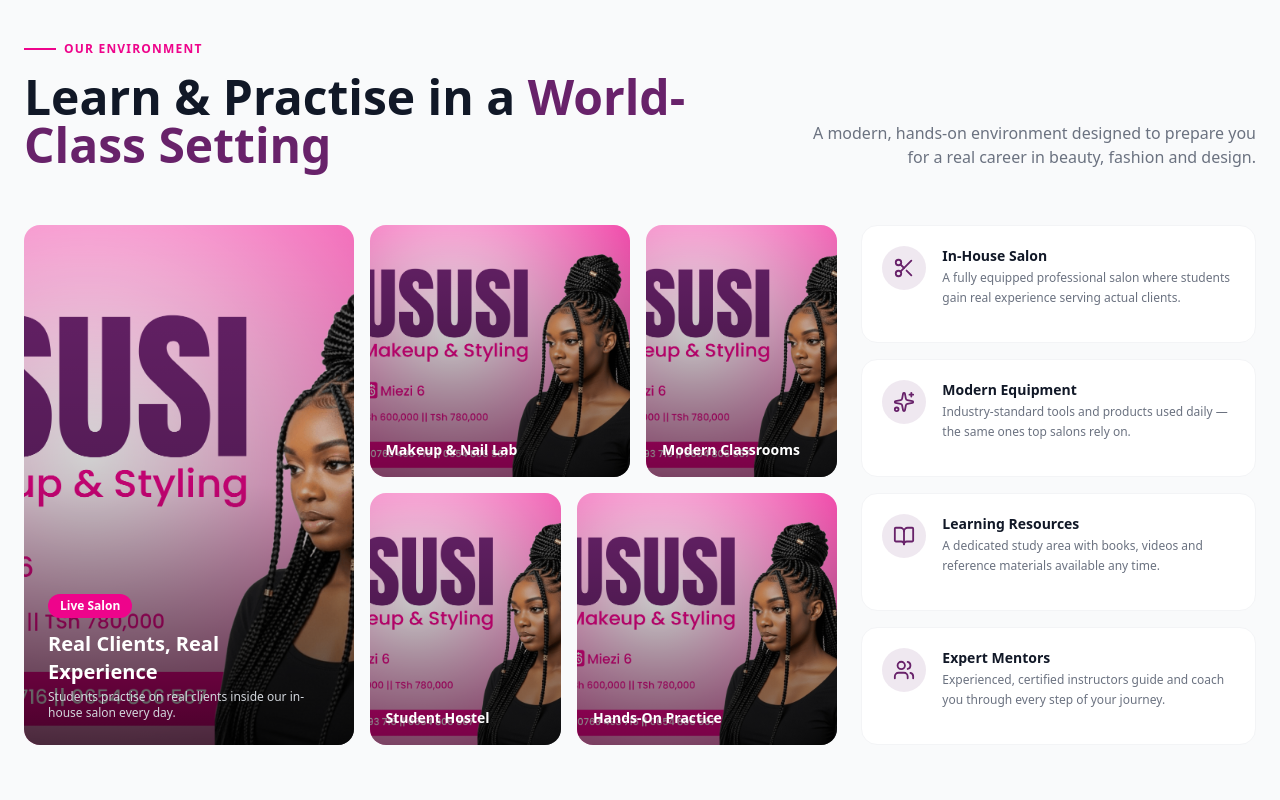
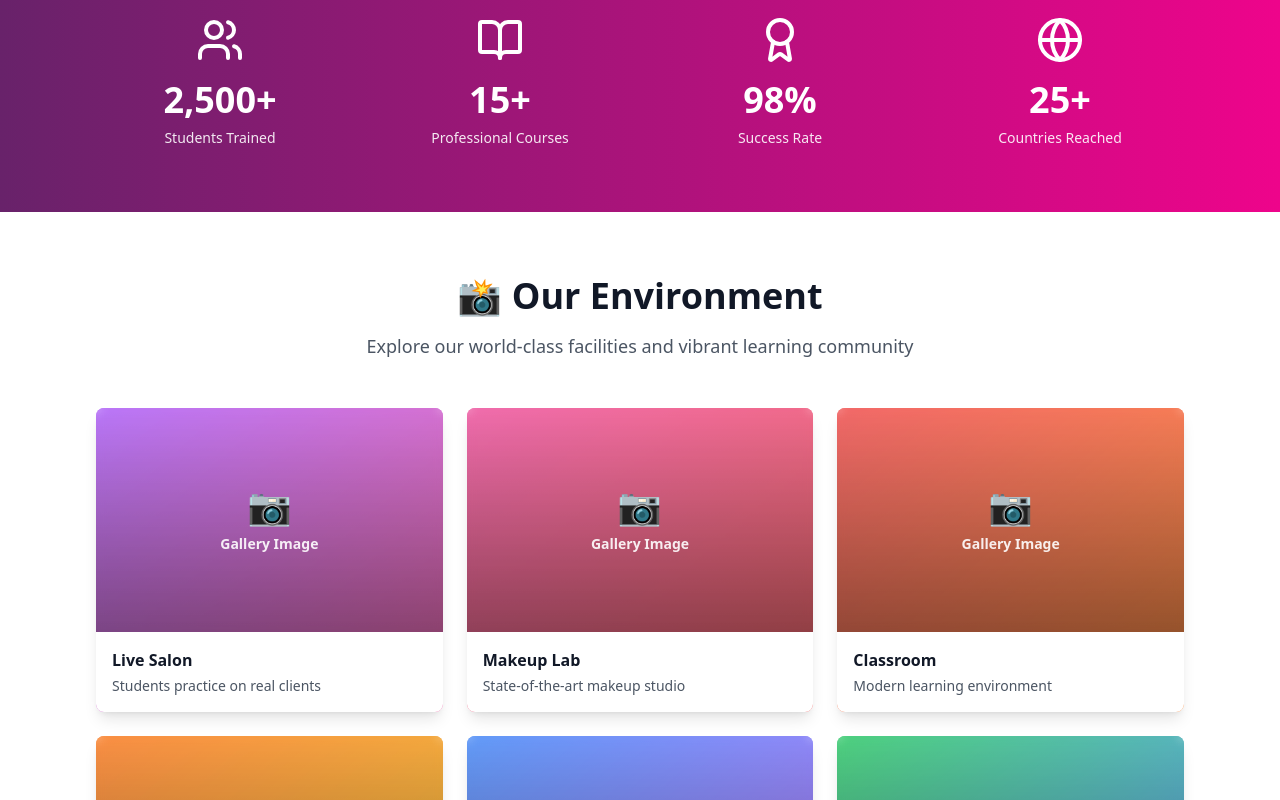
Before and after one commit to msetitech/lisacollege, a React app in the folder frontend/: page / in a window 1280 px wide. Shown: the part 2900-3700 px from the top of the page. Built offline with nearby package versions, Linux system fonts and the light colour scheme; the HTML template or start-up script is replaced by a standard one.

Commit message:
fixingthe other

```diff
--- /dev/null
+++ b/frontend/src/components/Sections/Contact.jsx
@@ -0,0 +1,108 @@
+import { useTranslation } from "react-i18next";
+import { Phone, Mail, MapPin, Clock } from "lucide-react";
+
+export default function Contact() {
+	useTranslation();
+
+	const contactInfo = [
+		{
+			icon: MapPin,
+			title_en: "Address",
+			title_sw: "Anwani",
+			details: ["123 Fashion Street", "Dar es Salaam, Tanzania"],
+		},
+		{
+			icon: Phone,
+			title_en: "Phone",
+			title_sw: "Simu",
+			details: ["+255 (22) 123-4567", "+255 (67) 123-4567"],
+		},
+		{
+			icon: Mail,
+			title_en: "Email",
+			title_sw: "Barua Pepe",
+			details: ["info@lisacollege.com", "admissions@lisacollege.com"],
+		},
+		{
+			icon: Clock,
+			title_en: "Hours",
+			title_sw: "Wakat wa Kufungua",
+			details: ["Mon - Fri: 8am - 5pm", "Sat: 9am - 2pm"],
+		},
+	];
+
+	return (
+		<section className="py-16 bg-gray-50">
+			<div className="max-w-6xl mx-auto px-4 sm:px-6 lg:px-8">
+				{/* Header */}
+				<div className="text-center mb-12">
+					<h2 className="text-3xl md:text-4xl font-bold text-gray-900 mb-4">
+						📞 Get in Touch
+					</h2>
+					<p className="text-gray-600 text-lg max-w-2xl mx-auto">
+						Have questions? We're here to help. Contact us today!
+					</p>
+				</div>
+
+				{/* Contact Info Grid */}
+				<div className="grid grid-cols-1 md:grid-cols-2 lg:grid-cols-4 gap-6 mb-12">
+					{contactInfo.map((info, idx) => {
+						const Icon = info.icon;
+						return (
+							<div
+								key={idx}
+								className="bg-white rounded-lg p-6 shadow-md hover:shadow-lg transition-shadow">
+								<Icon className="w-8 h-8 text-[#EE048B] mb-4" />
+								<h3 className="font-bold text-gray-900 mb-3">
+									{info.title_en}
+								</h3>
+								<div className="space-y-1">
+									{info.details.map((detail, i) => (
+										<p key={i} className="text-gray-600 text-sm">
+											{detail}
+										</p>
+									))}
+								</div>
+							</div>
+						);
+					})}
+				</div>
+
+				{/* Contact Form */}
+				<div className="max-w-2xl mx-auto bg-white rounded-lg shadow-lg p-8">
+					<h3 className="text-2xl font-bold text-gray-900 mb-6">
+						Send us a Message
+					</h3>
+					<form className="space-y-4">
+						<div className="grid grid-cols-1 md:grid-cols-2 gap-4">
+							<input
+								type="text"
+								placeholder="Your Name"
+								className="px-4 py-2 border border-gray-300 rounded-lg focus:outline-none focus:border-[#68226A]"
+							/>
+							<input
+								type="email"
+								placeholder="Your Email"
+								className="px-4 py-2 border border-gray-300 rounded-lg focus:outline-none focus:border-[#68226A]"
+							/>
+						</div>
+						<input
+							type="text"
+							placeholder="Subject"
+							className="w-full px-4 py-2 border border-gray-300 rounded-lg focus:outline-none focus:border-[#68226A]"
+						/>
+						<textarea
+							placeholder="Your Message"
+							rows="5"
+							className="w-full px-4 py-2 border border-gray-300 rounded-lg focus:outline-none focus:border-[#68226A]"></textarea>
+						<button
+							type="submit"
+							className="w-full bg-[#EE048B] hover:bg-[#68226A] text-white font-bold py-3 rounded-lg transition-colors duration-300">
+							Send Message
+						</button>
+					</form>
+				</div>
+			</div>
+		</section>
+	);
+}
--- /dev/null
+++ b/frontend/src/components/Sections/Gallery.jsx
@@ -0,0 +1,98 @@
+import { useTranslation } from "react-i18next";
+
+export default function Gallery() {
+	const { t } = useTranslation();
+
+	const images = [
+		{
+			id: 1,
+			title_en: "Live Salon",
+			title_sw: "Saluni ya Halisi",
+			description_en: "Students practice on real clients",
+			description_sw: "Wanafunzi wanafanya kazi na wateja halisi",
+			color: "from-purple-500 to-pink-500",
+		},
+		{
+			id: 2,
+			title_en: "Makeup Lab",
+			title_sw: "Chumba cha Makeup",
+			description_en: "State-of-the-art makeup studio",
+			description_sw: "Chumba cha makeup cha kisasa",
+			color: "from-pink-500 to-red-500",
+		},
+		{
+			id: 3,
+			title_en: "Classroom",
+			title_sw: "Darasa",
+			description_en: "Modern learning environment",
+			description_sw: "Mazingira ya kujifunza ya kisasa",
+			color: "from-red-500 to-orange-500",
+		},
+		{
+			id: 4,
+			title_en: "Hostel",
+			title_sw: "Hosteli",
+			description_en: "Comfortable student accommodation",
+			description_sw: "Makazi salama kwa wanafunzi",
+			color: "from-orange-500 to-yellow-500",
+		},
+		{
+			id: 5,
+			title_en: "Event Venue",
+			title_sw: "Mahali pa Matukio",
+			description_en: "Professional showcase space",
+			description_sw: "Mahali pa kuonyesha kazi",
+			color: "from-blue-500 to-purple-500",
+		},
+		{
+			id: 6,
+			title_en: "Fashion Studio",
+			title_sw: "Studio ya Mitindo",
+			description_en: "Creative design workspace",
+			description_sw: "Mahali pa muundo wa mitindo",
+			color: "from-green-500 to-blue-500",
+		},
+	];
+
+	return (
+		<section className="py-16 bg-white">
+			<div className="max-w-6xl mx-auto px-4 sm:px-6 lg:px-8">
+				{/* Header */}
+				<div className="text-center mb-12">
+					<h2 className="text-3xl md:text-4xl font-bold text-gray-900 mb-4">
+						📸 {t("environment.label")}
+					</h2>
+					<p className="text-gray-600 text-lg max-w-2xl mx-auto">
+						Explore our world-class facilities and vibrant learning community
+					</p>
+				</div>
+
+				{/* Gallery Grid */}
+				<div className="grid grid-cols-1 md:grid-cols-2 lg:grid-cols-3 gap-6">
+					{images.map((img) => (
+						<div
+							key={img.id}
+							className={`bg-gradient-to-br ${img.color} rounded-lg overflow-hidden shadow-lg hover:shadow-xl transition-shadow duration-300 group cursor-pointer`}>
+							{/* Placeholder Image */}
+							<div className="h-48 md:h-56 bg-white/20 backdrop-blur-sm flex items-center justify-center relative overflow-hidden">
+								<div className="text-center z-10">
+									<div className="text-4xl mb-2">📷</div>
+									<p className="text-white font-semibold text-sm opacity-90">
+										Gallery Image
+									</p>
+								</div>
+								<div className="absolute inset-0 bg-gradient-to-t from-black/40 to-transparent group-hover:from-black/60 transition-all duration-300"></div>
+							</div>
+
+							{/* Content */}
+							<div className="p-4 bg-white">
+								<h3 className="font-bold text-gray-900 mb-1">{img.title_en}</h3>
+								<p className="text-gray-600 text-sm">{img.description_en}</p>
+							</div>
+						</div>
+					))}
+				</div>
+			</div>
+		</section>
+	);
+}
--- a/frontend/src/components/Sections/Programs.jsx
+++ b/frontend/src/components/Sections/Programs.jsx
@@ -10,6 +10,24 @@ export default function Programs() {
 	const [cardWidth, setCardWidth] = useState(320);
 
 	const GAP = 24; // matches gap-6 (1.5rem = 24px)
+
+	// Update card width based on screen size
+	useEffect(() => {
+		const handleResize = () => {
+			const width = window.innerWidth;
+			if (width < 640) {
+				setCardWidth(width - 48);
+			} else if (width < 1024) {
+				setCardWidth(280);
+			} else {
+				setCardWidth(320);
+			}
+		};
+
+		handleResize();
+		window.addEventListener("resize", handleResize);
+		return () => window.removeEventListener("resize", handleResize);
+	}, []);
 
 	const programs = [
 		{
--- /dev/null
+++ b/frontend/src/components/Sections/Stats.jsx
@@ -0,0 +1,63 @@
+import { useTranslation } from "react-i18next";
+import { Users, BookOpen, Globe, Award } from "lucide-react";
+
+export default function Stats() {
+	useTranslation();
+
+	const stats = [
+		{
+			icon: Users,
+			number: "2,500+",
+			label: "students",
+		},
+		{
+			icon: BookOpen,
+			number: "15+",
+			label: "courses",
+		},
+		{
+			icon: Award,
+			number: "98%",
+			label: "successRate",
+		},
+		{
+			icon: Globe,
+			number: "25+",
+			label: "countries",
+		},
+	];
+
+	const labels = {
+		students_en: "Students Trained",
+		students_sw: "Wanafunzi Walifunzwa",
+		courses_en: "Professional Courses",
+		courses_sw: "Kozi za Kitaalamu",
+		successRate_en: "Success Rate",
+		successRate_sw: "Kiwango cha Mafaniko",
+		countries_en: "Countries Reached",
+		countries_sw: "Nchi Zilizofika",
+	};
+
+	return (
+		<section className="py-16 bg-gradient-to-r from-[#68226A] to-[#EE048B]">
+			<div className="max-w-6xl mx-auto px-4 sm:px-6 lg:px-8">
+				<div className="grid grid-cols-2 md:grid-cols-4 gap-8">
+					{stats.map((stat, idx) => {
+						const Icon = stat.icon;
+						return (
+							<div key={idx} className="text-center">
+								<Icon className="w-12 h-12 text-white mx-auto mb-4" />
+								<h3 className="text-3xl md:text-4xl font-bold text-white mb-2">
+									{stat.number}
+								</h3>
+								<p className="text-white text-sm opacity-90">
+									{labels[stat.label + "_en"]}
+								</p>
+							</div>
+						);
+					})}
+				</div>
+			</div>
+		</section>
+	);
+}
--- a/frontend/src/pages/Home/index.jsx
+++ b/frontend/src/pages/Home/index.jsx
@@ -2,9 +2,12 @@ import Hero from "../../components/Sections/Hero";
 import OwnerMessage from "../../components/Sections/OwnerMessage";
 import Programs from "../../components/Sections/Programs";
 import About from "../../components/Sections/About";
+import Stats from "../../components/Sections/Stats";
+import Gallery from "../../components/Sections/Gallery";
+import Environment from "../../components/Sections/Environment";
 import Testimonials from "../../components/Sections/Testimonials";
+import Contact from "../../components/Sections/Contact";
 import CTA from "../../components/Sections/CTA";
-import Environment from "../../components/Sections/Environment";
 import HelpChat from "../../components/Common/HelpChat";
 
 export default function Home() {
@@ -14,8 +17,11 @@ export default function Home() {
 			<OwnerMessage />
 			<About />
 			<Programs />
+			<Stats />
+			<Gallery />
 			<Environment />
 			<Testimonials />
+			<Contact />
 			<CTA />
 			<HelpChat />
 		</div>
```
